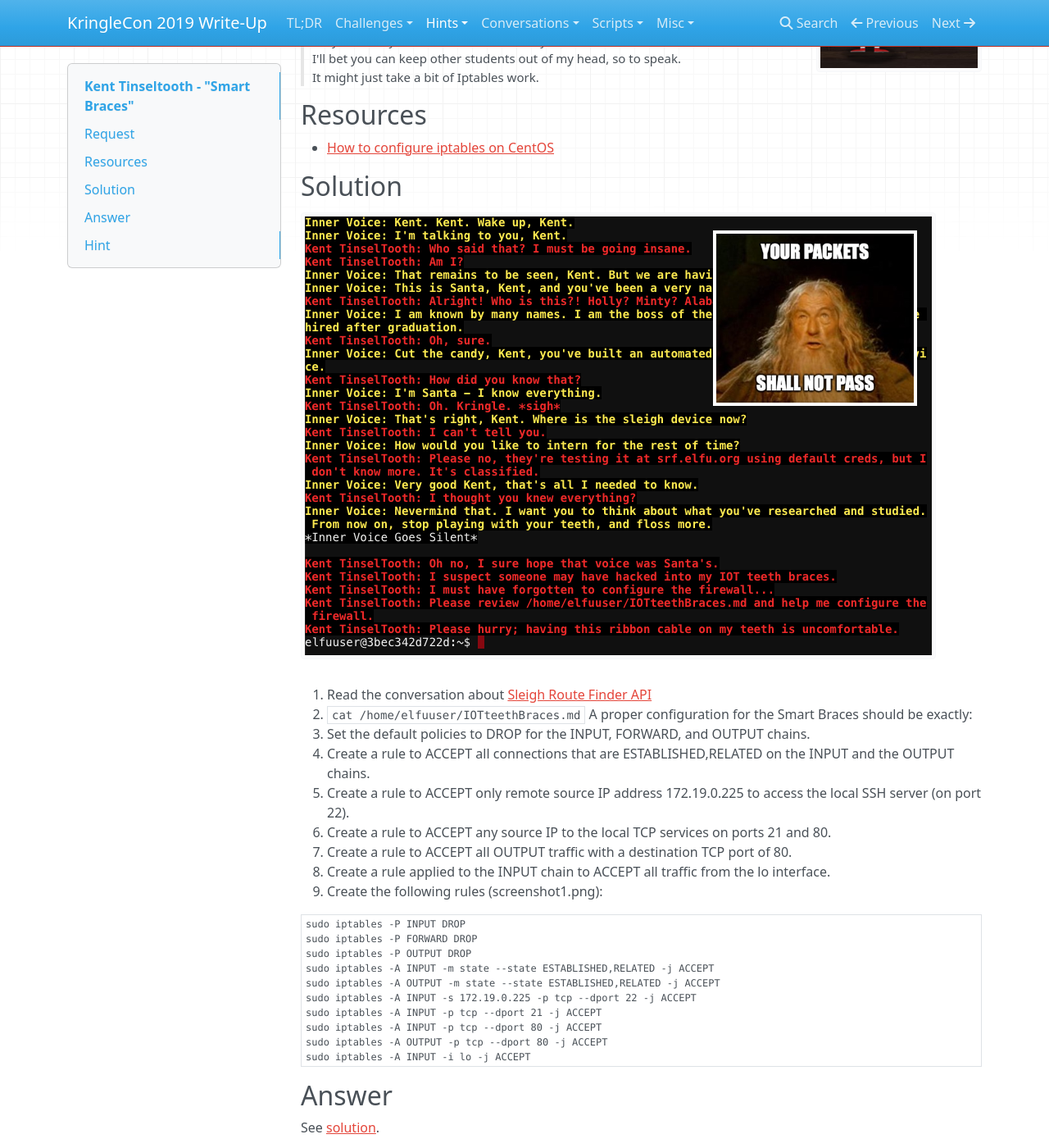
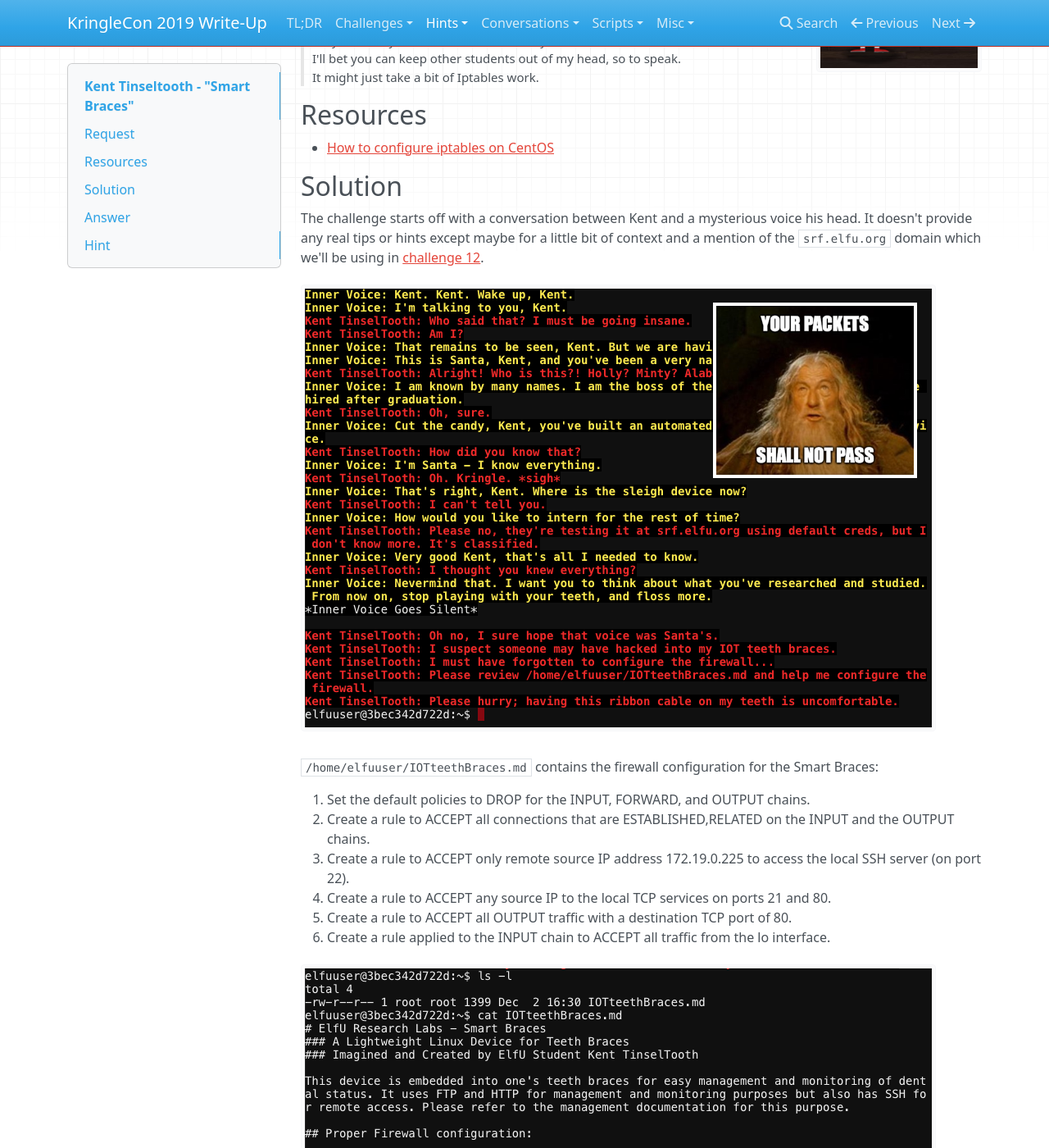
Before and after one commit to crahan/HolidayHackChallenge2019, an MkDocs documentation site: the page built from docs/hints/h11.md, in a window 1280 px wide and 1400 px high, scrolled down 282 px. Shown: the whole window at 82% size. Built offline with MkDocs 1.6.1, drawn with Linux system fonts in a browser that asks for light colours; nearby versions of some CDN libraries; a style sheet for code colours, icons or effects is not loaded; some of the changed text lies outside the part shown.

Commit message:
h11 and h12 done.

````diff
--- a/docs/css/extra.css
+++ b/docs/css/extra.css
@@ -87,3 +87,8 @@
 .admonition {
     margin-top: 20px;
 }
+
+.admonition.note a {
+    text-decoration: underline;
+    color: #3a87ad;
+}
--- a/docs/hints/h11.md
+++ b/docs/hints/h11.md
@@ -16,20 +16,24 @@
 - [How to configure iptables on CentOS](https://upcloud.com/community/tutorials/configure-iptables-centos/)
 
 ## Solution
-![Terminal](../img/hints/h11/h11_terminal1_nopass.png)
+The challenge starts off with a conversation between Kent and a mysterious voice his head. It doesn't provide any real tips or hints except maybe for a little bit of context and a mention of the `srf.elfu.org` domain which we'll be using in [challenge 12](../../challenges/c11/).
 
-1. Read the conversation about [Sleigh Route Finder API](https://srf.elfu.org)
-2. `cat /home/elfuuser/IOTteethBraces.md`
-   A proper configuration for the Smart Braces should be exactly:
-   1. Set the default policies to DROP for the INPUT, FORWARD, and OUTPUT chains.
-   2. Create a rule to ACCEPT all connections that are ESTABLISHED,RELATED on the INPUT and the OUTPUT chains.
-   3. Create a rule to ACCEPT only remote source IP address 172.19.0.225 to access the local SSH server (on port 22).
-   4. Create a rule to ACCEPT any source IP to the local TCP services on ports 21 and 80.
-   5. Create a rule to ACCEPT all OUTPUT traffic with a destination TCP port of 80.
-   6. Create a rule applied to the INPUT chain to ACCEPT all traffic from the lo interface.
-3. Create the following rules (screenshot1.png):
+![Conversation](../img/hints/h11/h11_terminal1_nopass.png)
 
-```text
+`/home/elfuuser/IOTteethBraces.md` contains the firewall configuration for the Smart Braces:
+
+1. Set the default policies to DROP for the INPUT, FORWARD, and OUTPUT chains.
+2. Create a rule to ACCEPT all connections that are ESTABLISHED,RELATED on the INPUT and the OUTPUT chains.
+3. Create a rule to ACCEPT only remote source IP address 172.19.0.225 to access the local SSH server (on port 22).
+4. Create a rule to ACCEPT any source IP to the local TCP services on ports 21 and 80.
+5. Create a rule to ACCEPT all OUTPUT traffic with a destination TCP port of 80.
+6. Create a rule applied to the INPUT chain to ACCEPT all traffic from the lo interface.
+
+![Iptables Configuration](../img/hints/h11/h11_terminal2.png)
+
+Set up the following iptables rules to match the required configuration:
+
+```shell
 sudo iptables -P INPUT DROP
 sudo iptables -P FORWARD DROP
 sudo iptables -P OUTPUT DROP
@@ -41,6 +45,10 @@
 sudo iptables -A OUTPUT -p tcp --dport 80 -j ACCEPT
 sudo iptables -A INPUT -i lo -j ACCEPT
 ```
+
+![Configuration Successful](../img/hints/h11/h11_terminal3.png)
+
+That's it! Firewall rules applied and inner peace for Kent achieved!
 
 ## Answer
 See [solution](#solution).
````
Also changed, not shown: docs/hints/h12.md (+9 -1 lines), docs/hints/h6.md (+1 -1 lines), docs/hints/h9.md (+11 -11 lines), docs/index.md (+1 -1 lines).
